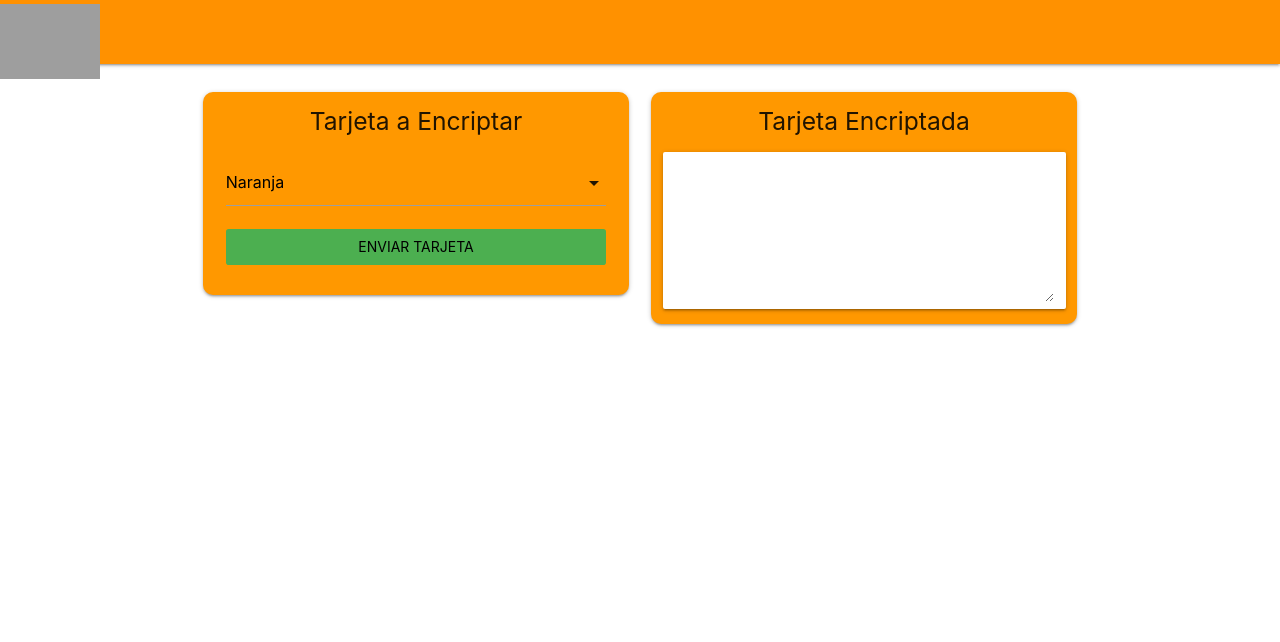
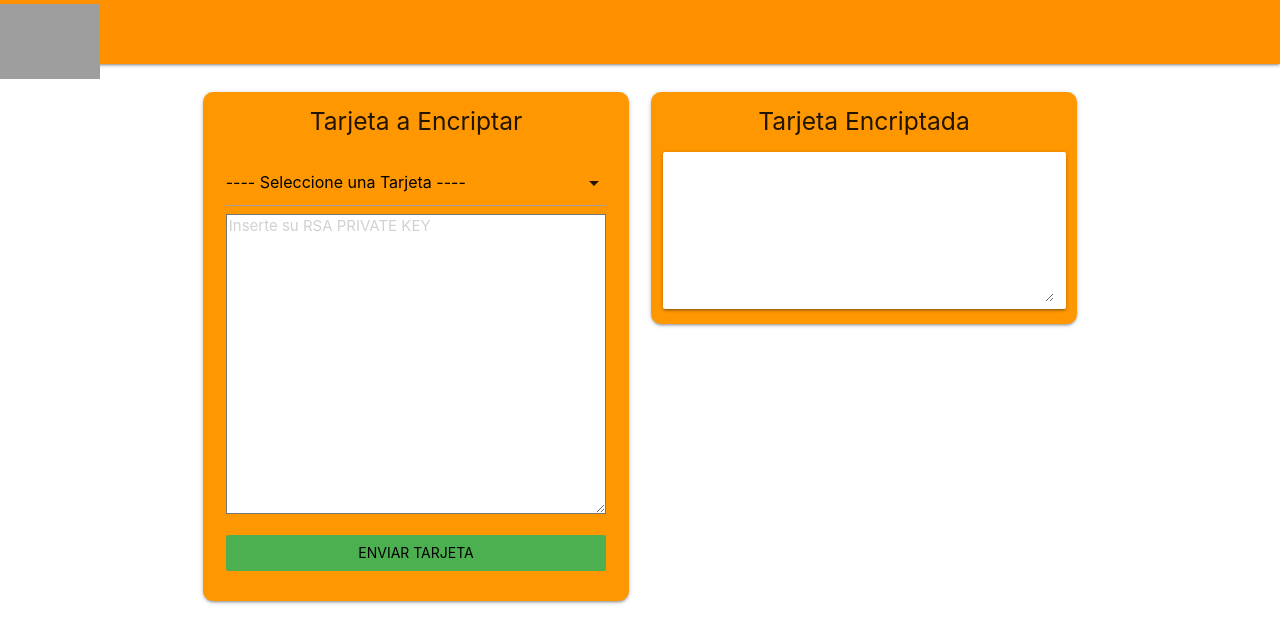
Before and after one commit to DevMartinese/rsa-generator, a React (Create React App) app: page / in a window 1280 px wide. Shown: the top 642 px of the page. Built offline with nearby package versions, Linux system fonts and the light colour scheme; grey boxes are pictures that could not be loaded.

Commit message:
ecrypt finalize

```diff
--- a/src/App.js
+++ b/src/App.js
@@ -3,43 +3,16 @@ import Navbar from "./components/Navbar";
 import Form from "./components/Form";
 import Method from "./components/Method";
 import crypto from "crypto";
-const privatekey =
-  "-----BEGIN RSA PRIVATE KEY-----\n" +
-  "MIIEpAIBAAKCAQEAqK0PGswYkVZPDQR6EfYpbC6xUuBLV+rCkiQWS6Q+pTVTlN6Y\n" +
-  "gfaNKpjXZE7llXE8GmYeCRa8pX+w0pBoU6lySlKKjCkYQ6DNt+HF+hMC2araAaSU\n" +
-  "YBkT3eYfIAfUhreaPNI1yJ9bUwW+mEL3GTuPqOgbCyVB4cKJ9iQI1JA6Vx7RnJMz\n" +
-  "A7cP4uikbt2R0zymVZIaY7q3MaHJ5K2YpWjjtxoRxAMhR08TCUvQEywZCpEVZNfU\n" +
-  "JbyAbFljCgNAbQwXQbUJxH1QVcUKqnmD153IxZwjO15Av5Xz0BmkVLHzrWKqEEIn\n" +
-  "kKk0ntam8HQHtBtuYtOCtUhJMW1zI0+hIE+riwIDAQABAoIBAAb27lK67qDBoY32\n" +
-  "C1xGf7tZyjST0kiVBuel2c3RwExuAT96WW20UmvZ17rqjww2mra0VLUnXS6wMQrg\n" +
-  "r44UxwVOly3mXHweXaAkEFqdAlceeNXsh7vYDTvyToKyEBJn7lRokZPxEIJDEHWU\n" +
-  "/kLqdKoSu1sgdLHvqGajYkH0mpQSPkamjBV0Fb3FAVBnH72Put8ZjS5WlkOr72j/\n" +
-  "FzaM/1OJmncCRxfSqyi2LariCjbBYSkus3yPvuaj0FZYXJEwjpZ38zltiWlRmWyM\n" +
-  "Hhmr6CF8LYTcNaRJtrXBShu5GfY3+zIHkT8ibt/+/ulSEpkvLPDklXNKnztBzfl1\n" +
-  "jDjIisECgYEA9v3u/KNkSLI5/6dMLrGxcYJusI970P0ij+27BdGLFEHp/E6A5GZa\n" +
-  "Uvr4/YplIstJ4nEf4oQ5Rj57BfbWXwi9QD+Lxg78U3FasANr522OFJCHgvm/yNtz\n" +
-  "aQovluiI/E9BJI1WXxQkqqTEpp6BT8W1hT9BMb+WnQyXmQ31/8OStjsCgYEArtPr\n" +
-  "qful6sZ3GlWfYAnxVp1c6ArCiCTGE9hv/9iTpuqZSK1BVFTGTRNOPtnJUV7qHbUa\n" +
-  "dWPnLjj23korR8vjY99LusfI/0ViVklwILEDnP39028ODeMPhtmXkfZbg9NBvhV8\n" +
-  "aE0+6Lri/dSZOu8tItddfpIpxVH1VVQGB7FuevECgYEA2lK4D2U2XfP8xHjTJGs5\n" +
-  "mEZdJYCPR7qZ9HOFX61LrMpe1AFoeXvn13W05hiRMWJUmu636nhKUEcmY60+7J5C\n" +
-  "+ymwmY/hhriqGu/LT7RNZOwkfKfa2ObyayTv0AsYGz7LLE4qzLx3dMdUdJujXio7\n" +
-  "O98f96OMtKHO1yG6EyyC4MUCgYBeqnP+jDwwX50YjmqJV3juHLG1GDZz/+2dy2IC\n" +
-  "GKUDCh9MQjyQzILAM4b383fWbt24jlswW5NP7RqIDYNYEigj6UKZdhr5VvnDnWpw\n" +
-  "2UkKlmH+PjFPBbdfnq07JToyrI75vaqq08EPxjqplZgPWHmJVzLSGZUyuols1d2a\n" +
-  "BtK7EQKBgQCurn/3C9tntvoF6Ox3E6fGsDoiYFnh6B9HfB+nT7V8v2WSKJFFTHHk\n" +
-  "i1dLfwqQ8OchsAIaMNU6rHih7itPRpXX8++d98GiJb8HkfgGguXIyqu7uSEW8o+w\n" +
-  "RVlIBIyBn6G4q5SHwpXw7QoYNsWvt+uJICBfd4Ei+gnT7vkLH6GzHg==\n" +
-  "-----END RSA PRIVATE KEY-----";
 
 function App() {
   const [card, setCard] = useState({
     tarjeta: "",
+    privatersa: ""
   });
 
+  const [method, setMethod] = useState("");
+
   const [consultar, setConsultar] = useState(false);
-
-  const [rsa, setRsa] = useState("");
 
   const cards = [
     {
@@ -84,7 +57,7 @@ function App() {
     },
   ];
 
-  const { tarjeta } = card;
+  const { tarjeta, privatersa } = card;
 
   useEffect(() => {
     if (consultar) {
@@ -92,7 +65,7 @@ function App() {
         return crypto
           .publicEncrypt(
             {
-              key: privatekey,
+              key: privatersa,
               padding: crypto.constants.RSA_PKCS1_PADDING,
             },
             Buffer.from(str)
@@ -101,10 +74,10 @@ function App() {
       };
 
       const hashCard = encrypt(tarjeta);
-      setRsa(hashCard);
+      setMethod(hashCard);
       setConsultar(false);
     }
-  }, [consultar, tarjeta]);
+  }, [consultar, tarjeta, privatersa]);
 
   // console.log(rsa);
 
@@ -124,8 +97,7 @@ function App() {
               setCard={setCard}
               cards={cards}
               setConsultar={setConsultar}
-              setRsa={setRsa}
-              tarjeta={tarjeta}
+              setMethod={setMethod}
             />
           </div>
 
@@ -133,7 +105,7 @@ function App() {
             className="col m6 s12"
             style={{ marginTop: 20, borderRadius: 10 }}
           >
-            <Method title="Tarjeta Encriptada" rsa={rsa} setRsa={setRsa} />
+            <Method title="Tarjeta Encriptada" method={method} setMethod={setMethod} />
           </div>
         </div>
       </div>
--- a/src/components/Form.js
+++ b/src/components/Form.js
@@ -1,6 +1,10 @@
-import React from "react";
+import React, { useState } from "react";
 
-const Form = ({ title, card, setCard, cards, setConsultar, setRsa, tarjeta}) => {
+const Form = ({ title, card, setCard, cards, setConsultar, setMethod}) => {
+
+  const [error, setError] = useState(false);
+
+  const {tarjeta, privatersa} = card;
 
   const handleChange = (e) => {
     setCard({
@@ -13,21 +17,30 @@ const Form = ({ title, card, setCard, cards, setConsultar, setRsa, tarjeta}) =>
 
   const submitCard = (e) => {
     e.preventDefault();
-    setRsa(tarjeta);
+
+    if(tarjeta.trim() === '' || privatersa.trim === '') {
+      setError(true);
+      return;
+    }
+    setError(false);
+    setMethod(tarjeta);
     setConsultar(true);
   };
 
   return (
     <div className="card orange col s12" style={{borderRadius: 10}}>
       <h5 className="center">{title}</h5>
+      {error ? <p className="red darken-4" style={{color: 'white', textAlign: 'center', fontWeight: 'bold'}}>TODOS LOS CAMPOS SON OBLIGATORIOS</p> : null}
       <form className="input-field col s12" onSubmit={submitCard}>
         <select value={tarjeta} name="tarjeta" onChange={handleChange}>
+          <option value="">---- Seleccione una Tarjeta ----</option>
           {cards.map((card) => (
             <option key={card.id} value={card.number}>
               {card.type}
             </option>
           ))}
         </select>
+        <textarea className="white" placeholder="Inserte su RSA PRIVATE KEY" name="privatersa" value={privatersa} onChange={handleChange} style={{height: 300}}></textarea>
         <input
           style={{ cursor: 'pointer' }}
           className="center input-field col s12 waves-effect waves-teal btn-flat green"
--- a/src/components/Method.js
+++ b/src/components/Method.js
@@ -1,10 +1,10 @@
 import React from 'react';
 
-const Method = ({ title, rsa, setRsa}) => {
+const Method = ({ title, method, setMethod}) => {
 
   const handleChange = e => {
-    setRsa({
-      ...rsa,
+    setMethod({
+      ...method,
       [e.target.name] : e.target.value
     })
   };
@@ -13,7 +13,7 @@ const Method = ({ title, rsa, setRsa}) => {
     <div className="row card orange col s12" style={{ borderRadius: 10 }}>
       <h5 className="center">{title}</h5>
         <div className="card col s12">
-          <textarea name="rsa" value={rsa} onChange={handleChange} data-length="120" style={{height:150, border: 'none'}}></textarea>
+          <textarea name="method" value={method} onChange={handleChange} data-length="120" style={{height:150, border: 'none'}}></textarea>
         </div>
     </div>
   )
```
